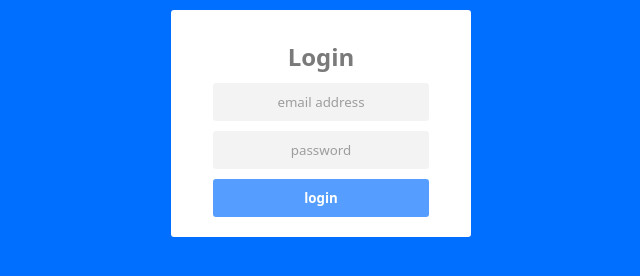
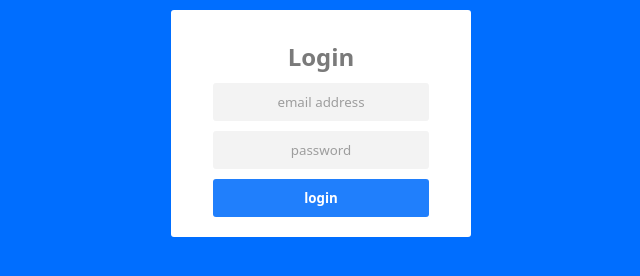
Before and after one commit to aliDarvish74/Ali_Darvish_hw5_Maktab88, a plain HTML site: page cssExercise/2-4/index.html in a window 1280 px wide. In both pictures the pointer is over the input "login". Shown: the whole page, without its empty margins (319-959 px from the left). Drawn offline with Linux system fonts and the light colour scheme.

Commit message:
hover class login btn

```diff
--- a/cssExercise/2-4/style.css
+++ b/cssExercise/2-4/style.css
@@ -44,3 +44,7 @@ body {
   background-color: rgb(85, 158, 255);
   font-weight: 600;
 }
+.login-btn:hover {
+  background-color: rgb(32, 127, 252);
+  cursor: pointer;
+}
```
